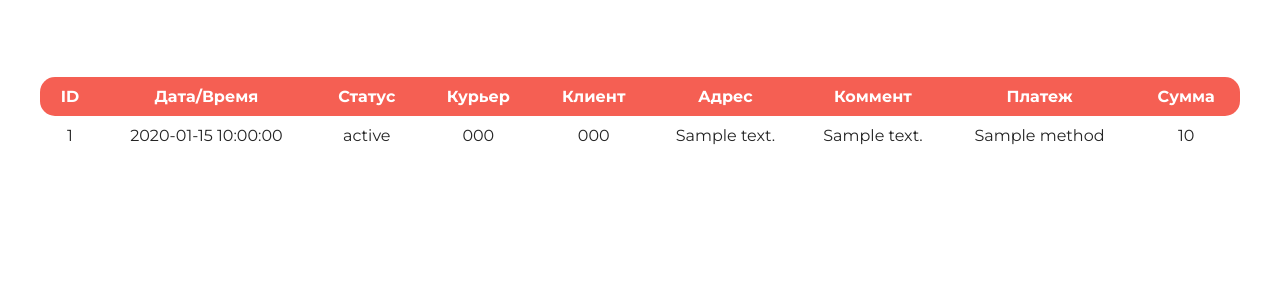
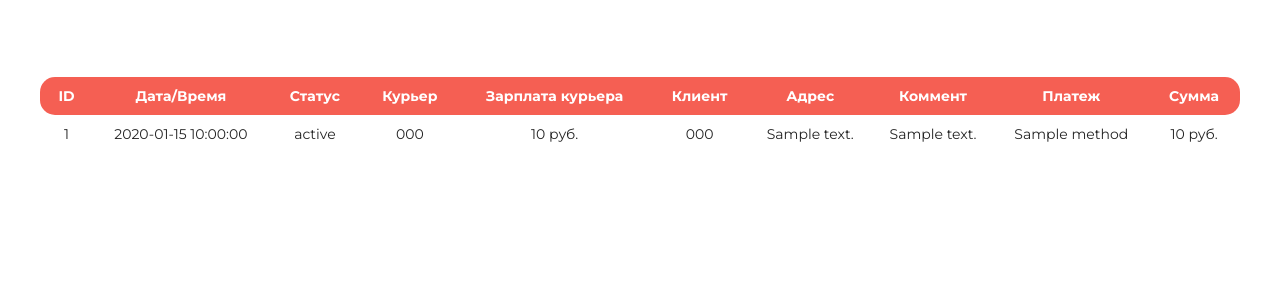
Before and after one commit to gleb-komarov/deliveryteka, a PHP site: page /panel/orders.php in a window 1280 px wide. Shown: the part 73-373 px from the top of the page. Run offline with PHP 8.4, Linux system fonts and the light colour scheme; the visitor is signed in with stand-in values (Sample User, id 1); tables that the repository leaves empty or names only in its code hold one stand-in row (values such as "Sample post").

Commit message:
add courier_salary in adminpanel orders

```diff
--- a/css/style.css
+++ b/css/style.css
@@ -337,6 +337,7 @@ input:hover, select:hover, label:hover {
     width: 100%;
     margin: 150px auto 50px auto;
 
+    font-size: 14px;
     text-align: center;
     border-radius: 8px;
     border-spacing: 0;
--- a/function.php
+++ b/function.php
@@ -67,7 +67,7 @@ function getCouriers() {
 function getOrders() {
     $pdo = getPdo();
     $query = $pdo->query(
-        "SELECT `orders`.`order_id`, `orders`.`order_datetime`, `order_statuses`.`order_status_name` AS `order_status`, `couriers`.`courier_phone`,
+        "SELECT `orders`.`order_id`, `orders`.`order_datetime`, `orders`.`courier_salary`, `order_statuses`.`order_status_name` AS `order_status`, `couriers`.`courier_phone`,
         `orders`.`user_phone`, `orders`.`user_address`, `orders`.`user_comment`, `pay_methods`.`pay_method_name` AS `pay_method` , `orders`.`order_total`
         FROM `orders`
         INNER JOIN `order_statuses` ON `order_statuses`.`order_status_id` = `orders`.`order_status_id`
--- a/panel/orders.php
+++ b/panel/orders.php
@@ -52,6 +52,7 @@ $orders_array = getOrders();
                         <th>Дата/Время</th>
                         <th>Статус</th>
                         <th>Курьер</th>
+                        <th>Зарплата курьера</th>
                         <th>Клиент</th>
                         <th>Адрес</th>
                         <th>Коммент</th>
@@ -64,11 +65,12 @@ $orders_array = getOrders();
                             <td><?php echo "$row->order_datetime"; ?></td>
                             <td><?php echo "$row->order_status"; ?></td>
                             <td><?php echo "$row->courier_phone"; ?></td>
+                            <td><?php echo "$row->courier_salary" . " руб."; ?></td>
                             <td><?php echo "$row->user_phone"; ?></td>
                             <td><?php echo "$row->user_address"; ?></td>
                             <td><?php echo "$row->user_comment"; ?></td>
                             <td><?php echo "$row->pay_method"; ?></td>
-                            <td><?php echo "$row->order_total"; ?></td>
+                            <td><?php echo "$row->order_total" . " руб."; ?></td>
 <!--                            --><?php //$order_content_array = addImageAndPdfInMedicine(getOrderContent($row->order_id)); $order_id = $row->order_id ?>
                         </tr>
 <!--                        order content view-->
```
